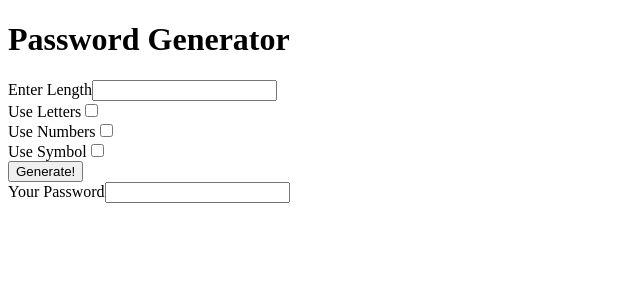
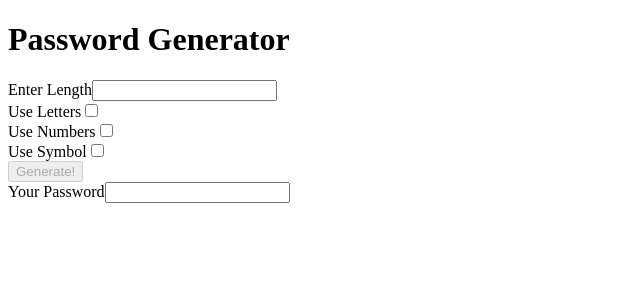
Before and after one commit to katawutuio/Password-Generator, an Angular app: page / in a window 1280 px wide. Shown: the top 300 px of the page, without its empty margins (0-640 px from the left). Built offline with nearby package versions, Linux system fonts and the light colour scheme.

Commit message:
validate input
check input before enable or disable button

```diff
--- a/src/app/app.component.html
+++ b/src/app/app.component.html
@@ -20,7 +20,12 @@
   <input (change)="onChangeUseSymbol()" type="checkbox" name="" id="" />
 </div>
 
-<button (click)="onButtonClick()">Generate!</button>
+<button
+  [disabled]="!(length && (includeLetters || includeNumbers || includeSymbol))"
+  (click)="onButtonClick()"
+>
+  Generate!
+</button>
 
 <div>
   <label for="">Your Password</label>
```
